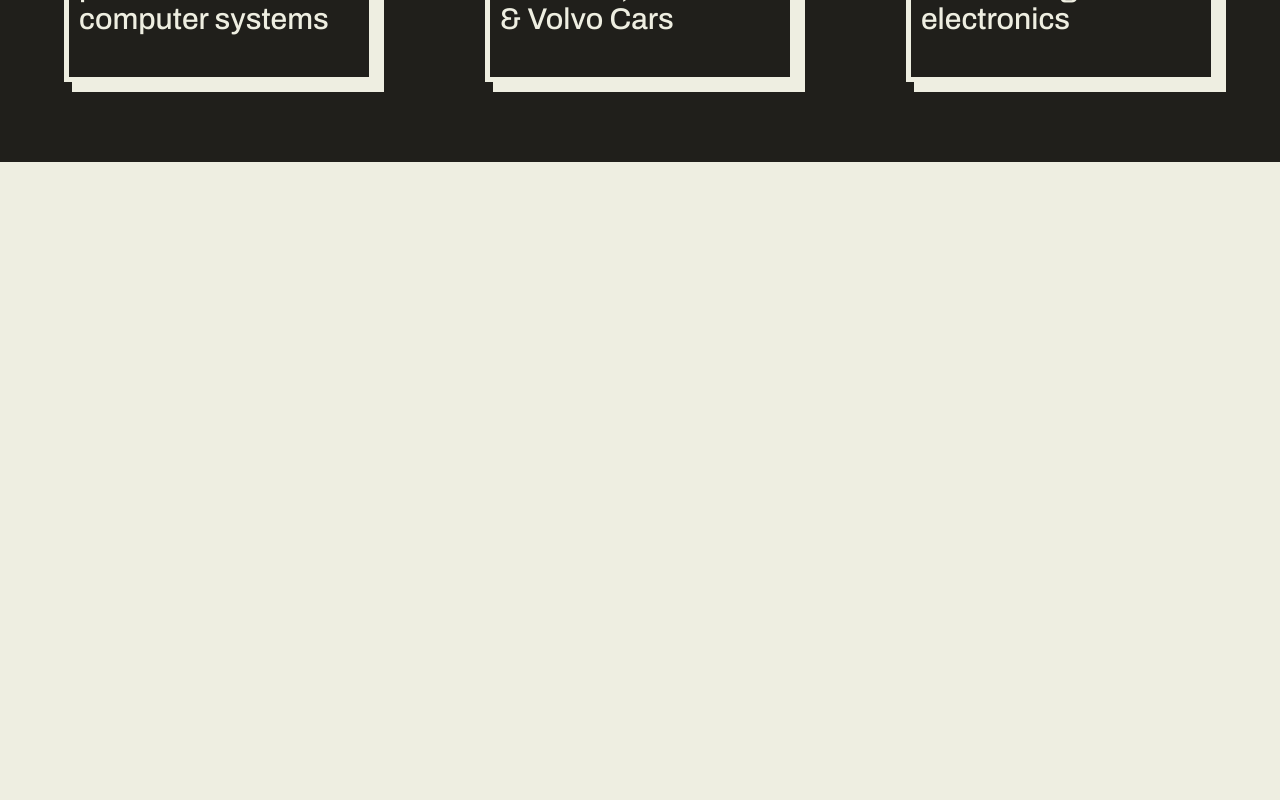
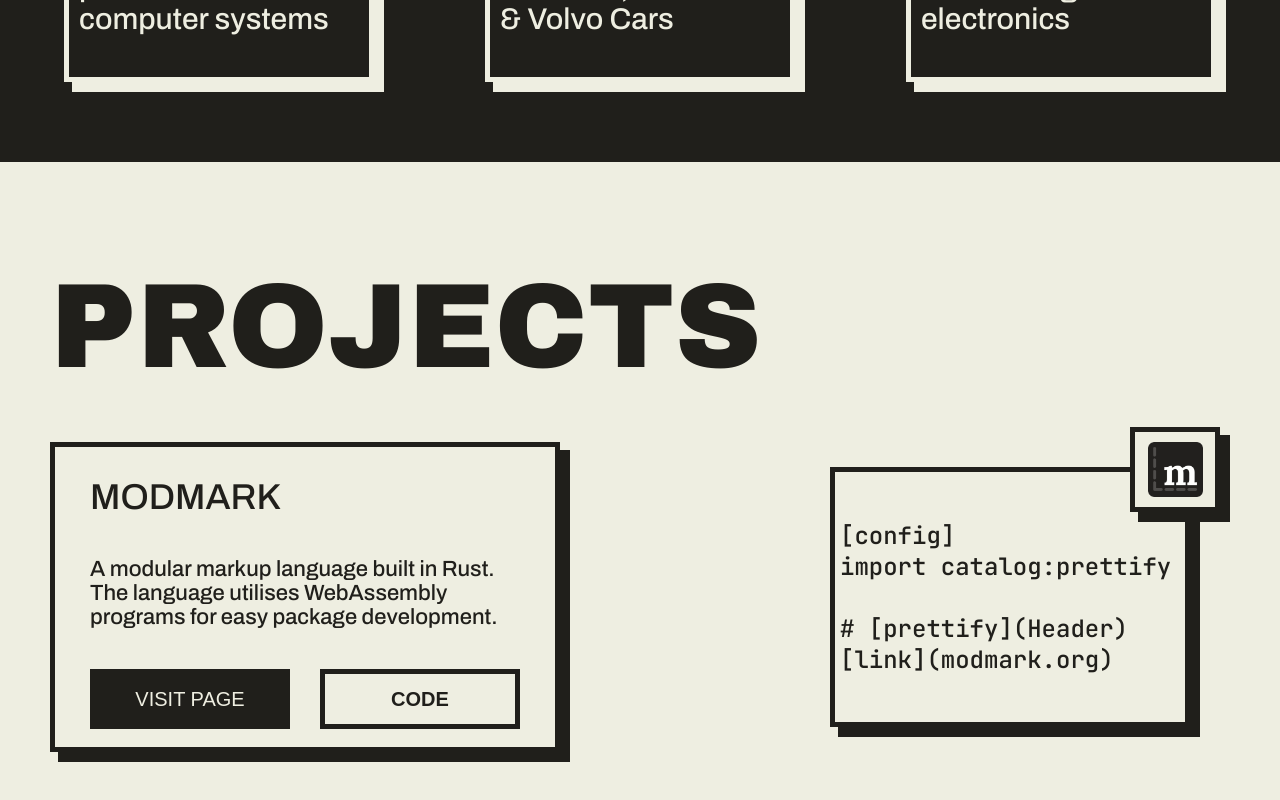
Before and after one commit to hugomardbrink/mardbrink.se, a React (Vite) app: page / in a window 1280 px wide. Shown: the part 1238-2038 px from the top of the page. Before the commit the page ends 1400 px from the top, so only its background shows below. Built offline with nearby package versions, Linux system fonts and the light colour scheme.

Commit message:
Add projects section

```diff
--- a/index.html
+++ b/index.html
@@ -5,9 +5,9 @@
   <meta charset="UTF-8" />
   <meta name="viewport"
     content="width=device-width, initial-scale=1.0, maximum-scale=1.0, minimum-scale=1.0, user-scalable=no" />
-    <link rel="preconnect" href="https://fonts.googleapis.com">
-<link rel="preconnect" href="https://fonts.gstatic.com" crossorigin>
-<link href="https://fonts.googleapis.com/css2?family=Archivo+Black&family=Archivo:wght@100..900&display=swap" rel="stylesheet">
+  <link rel="preconnect" href="https://fonts.googleapis.com">
+  <link rel="preconnect" href="https://fonts.gstatic.com" crossorigin>
+  <link href="https://fonts.googleapis.com/css2?family=Archivo+Black&family=Archivo:wght@100..900&family=JetBrains+Mono:ital,wght@0,100..800;1,100..800&display=swap" rel="stylesheet">
 </head>
 
 <body>
--- /dev/null
+++ b/src/features/Projects.styled.ts
@@ -0,0 +1,143 @@
+import styled from 'styled-components'
+
+export const Wrapper = styled.div`
+  display: flex;
+  flex-direction: column;
+  height: 750px;
+  margin-left: 50px;
+  margin-right: 50px;
+`
+
+export const Title = styled.span`
+  position: relative;
+
+  font-family: 'Archivo Black', sans-serif;
+  font-size: 120px;
+  margin-top: 100px;
+`
+
+export const ProjectRow = styled.div`
+  display: flex;
+  flex-direction: row;
+  justify-content: space-between;
+  align-items: center;
+  margin-top: 50px;
+`
+
+export const Module = styled.div`
+  display: flex;
+  flex-direction: column;
+
+  height: 300px;
+  width: 500px;
+
+  border: 5px ${({ theme }) => theme.colors.secondary} solid;
+  box-shadow: 9px 9px 0 1px ${({ theme }) => theme.colors.secondary};
+`
+
+export const ModuleTitle = styled.span`
+  margin-top: 30px;
+  margin-left: 35px;
+
+  font-size: 36px;
+  font-weight: 500;
+`
+
+export const ModuleText = styled.span`
+  margin-top: 40px;
+  margin-left: 35px;
+  margin-right: 35px;
+
+  font-size: 22px;
+  font-weight: 500;
+`
+
+export const ModuleButtonGroup = styled.div`
+  display: flex;
+  flex-direction: row;
+  justify-content: space-between;
+  margin-top: 40px;
+`
+
+export const ModulePrimaryButton = styled.button`
+  width: 200px;
+  height: 60px;
+  background-color: ${({ theme }) => theme.colors.secondary};
+  color: ${({ theme }) => theme.colors.primary};
+  font-size: 20px;
+  border: none;
+  cursor: pointer;
+
+  transition: box-shadow 0.25s, margin 0.25s;
+
+  box-shadow: 0 0 0 0 ${({ theme }) => theme.colors.accent};
+  margin-top: 0px;
+  margin-left: 35px;
+
+  &:hover {
+    margin-top: -9px;
+    margin-left: 26px;
+    box-shadow: 9px 9px 0 1px ${({ theme }) => theme.colors.accent};
+  }
+`
+
+export const ModuleSecondaryButton = styled.button`
+  width: 200px;
+  height: 60px;
+  background-color: transparent;
+  color: ${({ theme }) => theme.colors.secondary};
+  font-size: 20px;
+  font-weight: 600;
+  margin-right: 35px;
+  border: 5px ${({ theme }) => theme.colors.secondary} solid;
+  cursor: pointer;
+
+  transition: box-shadow 0.25s, margin 0.25s;
+
+  box-shadow: 0 0 0 0 ${({ theme }) => theme.colors.secondary};
+  margin-top: 0px;
+  margin-right: 35px;
+
+  &:hover {
+    margin-top: -9px;
+    margin-right: 44px;
+    box-shadow: 9px 9px 0 1px ${({ theme }) => theme.colors.secondary};
+  }
+`
+
+export const ModmarkWrapper = styled.div`
+  position: relative;
+  display: flex;
+  align-items: center;
+  margin-right: 40px;
+  height: 250px;
+  width: 350px;
+  border: 5px ${({ theme }) => theme.colors.secondary} solid;
+  box-shadow: 9px 9px 0 1px ${({ theme }) => theme.colors.secondary};
+`
+
+export const ModmarkIconBox = styled.div`
+  position: absolute;
+  display: flex;
+  align-items: center;
+  justify-content: center;
+  top: -45px;
+  right: -35px;
+  height: 75px;
+  width: 80px;
+  border: 5px ${({ theme }) => theme.colors.secondary} solid;
+  box-shadow: 9px 9px 0 1px ${({ theme }) => theme.colors.secondary};
+  background-color: ${({ theme }) => theme.colors.primary};
+`
+
+export const ModmarkIcon = styled.img`
+  height: 55px;
+  width: 55px;
+`
+
+export const ModmarkText = styled.span`
+  font-family: 'JetBrains Mono', monospace;
+  font-size: 24px;
+  font-weight: 500;
+  margin-left: 5px;
+`
--- /dev/null
+++ b/src/features/Projects.tsx
@@ -0,0 +1,27 @@
+import { ModmarkWrapper, ModmarkText, ModmarkIconBox, ModmarkIcon, Module, ModulePrimaryButton, ModuleButtonGroup, ModuleSecondaryButton, ModuleTitle, ModuleText, ProjectRow, Title, Wrapper } from './Projects.styled'
+import ModmarkLogo from '../../res/modmark.png'
+
+export const Projects = () => {
+  return (
+    <Wrapper>
+      <Title>PROJECTS</Title>
+      <ProjectRow>
+        <Module>
+          <ModuleTitle>MODMARK</ModuleTitle>
+          <ModuleText>A modular markup language built in Rust. The language utilises WebAssembly programs for easy package development.</ModuleText>
+          <ModuleButtonGroup>
+            <ModulePrimaryButton>VISIT PAGE</ModulePrimaryButton>
+            <ModuleSecondaryButton>CODE</ModuleSecondaryButton>
+          </ModuleButtonGroup>
+        </Module>
+        <ModmarkWrapper>
+          <ModmarkIconBox>
+            <ModmarkIcon src={ModmarkLogo} />
+          </ModmarkIconBox>
+
+          <ModmarkText>[config]<br/>import catalog:prettify<br/><br/># [prettify](Header)<br/>[link](modmark.org)</ModmarkText>
+        </ModmarkWrapper>
+      </ProjectRow>
+    </Wrapper>
+  )
+}
--- a/src/pages/Main.styled.ts
+++ b/src/pages/Main.styled.ts
@@ -10,13 +10,14 @@ export const Wrapper = styled.main`
 `
 
 export const Grain = styled.img`
-  position: absolute;
+  position: fixed;
   height: 100%;
   width: 100%;
   left: 0;
   top: 0;
   overflow: hidden;
-  z-index: -999;
+  pointer-events: none;
+  z-index: 1000;
 `
 
 export const Layout = styled.div`
--- a/src/pages/Main.tsx
+++ b/src/pages/Main.tsx
@@ -1,5 +1,6 @@
+import { About } from '../features/About'
 import { Header } from '../features/Header'
-import { About } from '../features/About'
+import { Projects } from '../features/Projects'
 import { Grain, Wrapper } from './Main.styled'
 import GrainImage from '../../res/grain.png'
 
@@ -9,6 +10,7 @@ export const Main = () => {
       <Grain src={GrainImage} />
       <Header />
       <About />
+      <Projects />
     </Wrapper>
   )
 }
```
Also changed, not shown: res/modmark.png (added).
